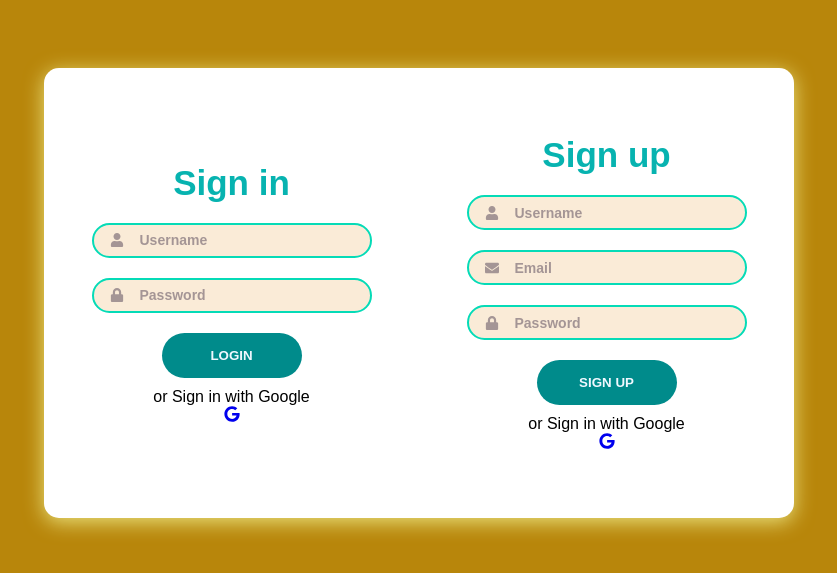
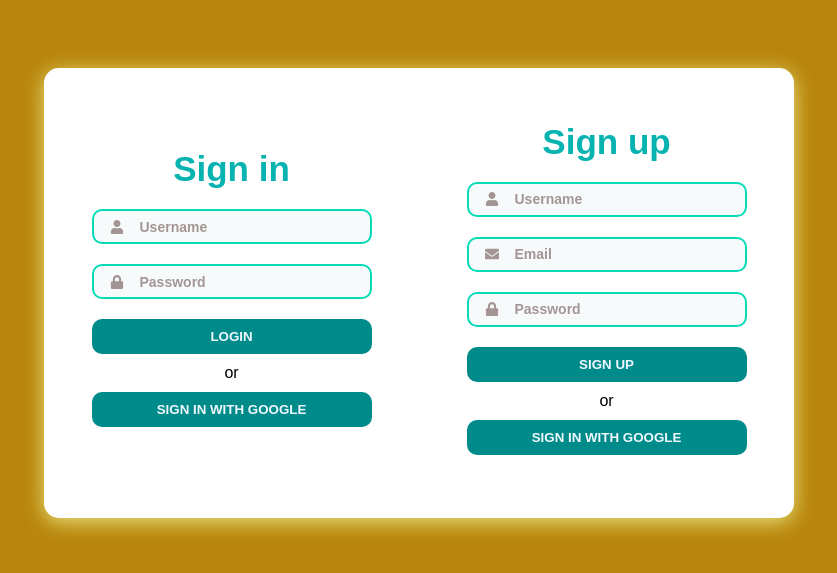
Before and after one commit to KoheliAkter/Loginpage, a plain HTML site: page loginpage-2/login page-2.html in a window 1280 px wide. Shown: the part 107-680 px from the top of the page, without its empty margins (221-1058 px from the left). Drawn offline with Linux system fonts and the light colour scheme.

Commit message:
working on css file

```diff
--- a/loginpage-2/login page-2.css
+++ b/loginpage-2/login page-2.css
@@ -22,6 +22,15 @@ body{
     border-radius: 15px;
     box-shadow: 0 4px 20px 0 rgb(234, 227, 126)
 }
+
+/*.container::before{
+    content: "";
+    position: absolute;
+    top: 0;
+    height: 100%;
+    width: 100%;
+    background: linear-gradient(-45deg,#f3cf6c,#875d03);
+}*/
 
 .Singin-Signup{
     position: absolute;
@@ -54,10 +63,10 @@ form{
 .input-field{
     width: 100%;
     height: 35px;
-    background-color: antiquewhite;
+    background-color: rgb(247, 250, 250);
     margin: 10px 0;
     border: 2px solid rgb(5, 219, 183);
-    border-radius: 50px;
+    border-radius: 10px;
     display: flex;
     align-items: center;
 }
@@ -95,15 +104,16 @@ form{
 }
 
 .btn{
-    height: 45px;
-    width: 140px;
+    width: 100%;
+    height: 35px;
     border: none;
-    border-radius: 50px;
+    border-radius: 10px;
     background-color: darkcyan;
     color: aliceblue;
     font-weight: 600;
     text-transform: uppercase;
     margin: 10px 0;
+    cursor: pointer;
 }
 
 .btn:hover{
--- a/loginpage-2/login page-2.html
+++ b/loginpage-2/login page-2.html
@@ -23,10 +23,12 @@
                     <input type="password" placeholder="Password">
                 </div>
                 <input type="submit" value="Login" class="btn">
-                <p class="social-text">or Sign in with Google</p>
+                <p class="social-text">or </p>
+                <input type="submit" value="Sign in with Google" class="btn">
+
                 <div class="social-media">
                     <a href="#" class="social-icon">
-                        <i class="fab fa-google"></i>
+                        <i class=""></i>
                     </a>
                 <!--<a href="#" class="social-icon">
                         <i class="fab fa-facebook"></i>
@@ -56,13 +58,15 @@
                 </div>
 
                 <input type="submit" value="Sign up" class="btn">
-                <p class="social-text">or Sign in with Google</p>
+                <p class="social-text">or </p>
+                <input type="submit" value="Sign in with Google" class="btn">
 
-                <div class="social-media">
+
+                <!--<div class="social-media">
                     <a href="#" class="social-icon">
                         <i class="fab fa-google"></i>
                     </a>
-                 <!-- <a href="#" class="social-icon">
+                  <a href="#" class="social-icon">
                         <i class="fab fa-facebook"></i>
                     </a>
                     <a href="#" class="social-icon">
```
